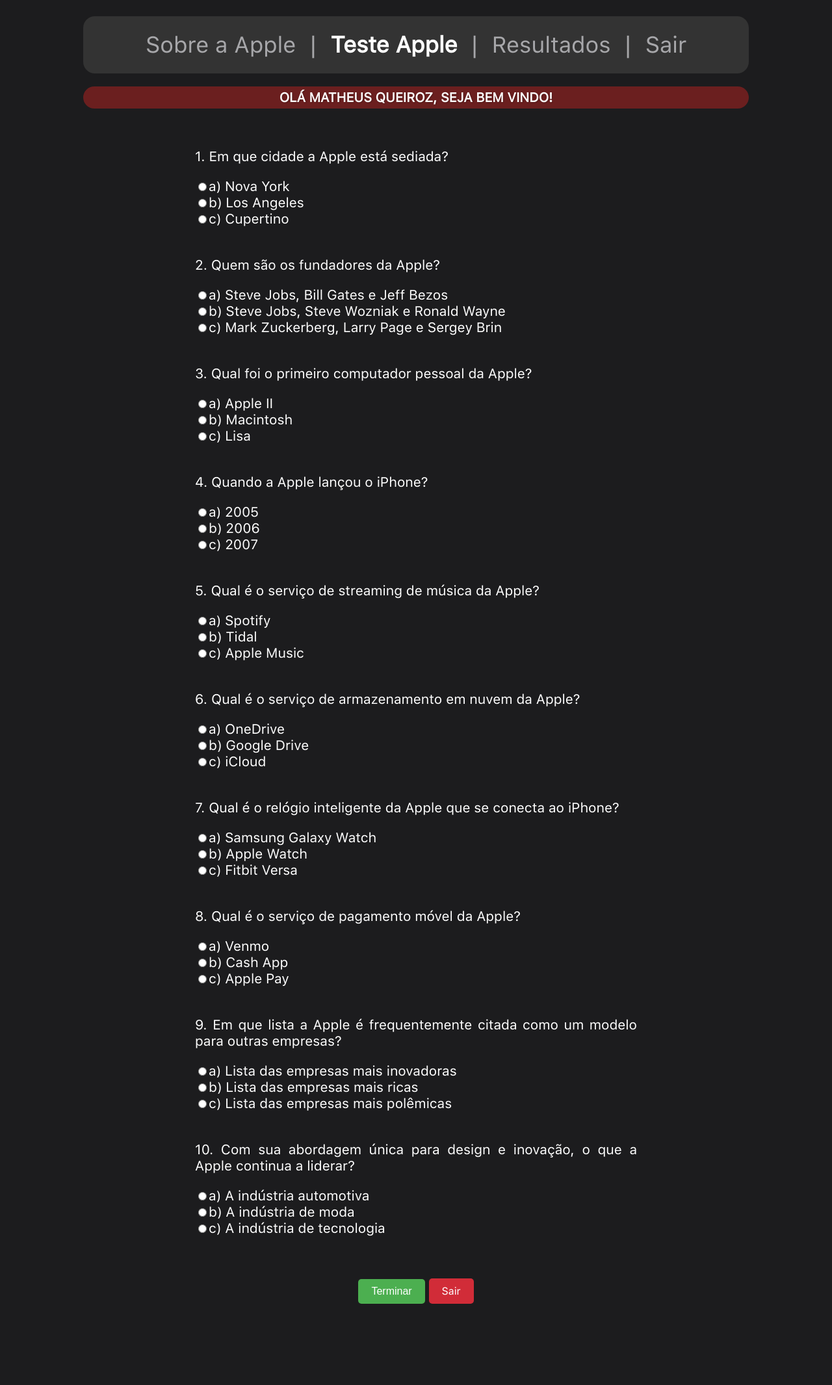
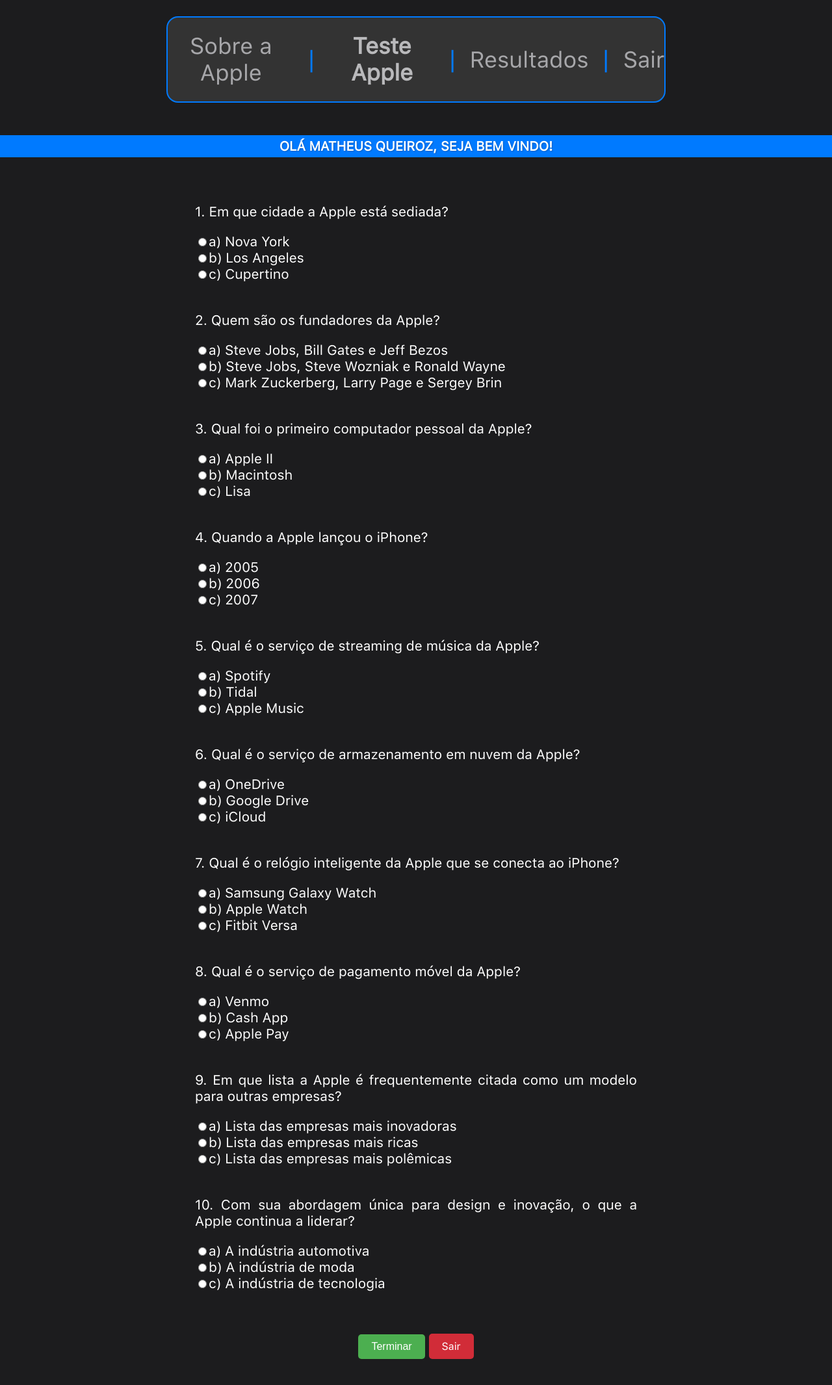
Before and after one commit to Mats057/Site-quiz-apple, a PHP site: page /formp.php in a window 1280 px wide. Shown: the whole page at 65% size. Before the commit the page ends 2006 px from the top, so only its background shows below. Run offline with PHP 8.4, Linux system fonts and the light colour scheme; a user stored in the database is signed in.

Commit message:
mudando e adicionando  o design mais uma vez

```diff
--- a/css/estilo.css
+++ b/css/estilo.css
@@ -7,6 +7,7 @@
   --cor-letra: #ffffff;
   --cor-letra2: #a7a7aa;
   --cor-menu:#333333;
+  --cor-apple: #007aff;
 }
 body {
   background-color: var(--cor-fundo);
@@ -20,14 +21,15 @@
 }
 
 header {
-  background-color: #333333;
-  color: var(--cor-letra);
+  background-color: var(--cor-menu);
+  color: #b9b9bb;
   display: flex;
   justify-content: center;
   align-items: center;
   text-align: center;
-  margin: 25px 10% 20px;
+  margin: 25px 20% 20px;
   border-radius: 18px;
+  border: var(--cor-apple) 2px solid;
 }
 
 #title {
@@ -68,7 +70,7 @@
 .space {
   font-size: 40px;
   margin: auto 20px;
-  color: var(--cor-letra2);
+  color: var(--cor-apple);
 }
 
 #options {
@@ -142,10 +144,9 @@
   font-size: 20px;
   color: #fff;
   text-align: center;
-  margin: 20px 10%;
+  margin: 50px auto;
   padding: 5px;
-  border-radius: 20px;
-  background: #6b1f1f;
+  background: var(--cor-apple);
   text-shadow: 1px 1px 2px rgba(0, 0, 0, 0.25);
 }
 
--- a/php/salvar_result.php
+++ b/php/salvar_result.php
@@ -44,7 +44,7 @@
 $teste_usuario = "SELECT usuario FROM resultados WHERE usuario='" . $_SESSION['usuario'] . "'";
 $testando_usuario = mysqli_query($sql, $teste_usuario);
 if (($testando_usuario) and ($testando_usuario->num_rows != 0)) {
-    $_SESSION['msg'] = "Você já fez esse teste";
+    //$_SESSION['msg'] = "Você já fez esse teste";
 } else {
     $result_usuario = "INSERT INTO resultados (usuario, nota) VALUES (
         '" . $_SESSION['usuario'] . "',
@@ -86,8 +86,8 @@
                 echo '<div id="restrita-rep"><h2 class="text-center">' . $_SESSION['nome'] . ' já fez o teste, exclua a nota antiga para refazer!</h2></div>';
                 unset($_SESSION['msg']);
             } else {
+                echo '<div id="respostas">';
                 echo '<div id="restrita"><h7 class="text-center">Olá ' . $_SESSION['nome'] . ', seus resultados estão logo abaixo!</h7></div>';
-                echo '<div id="respostas">';
                 echo '<label class="resp" for="perg1">';
                 if ($_POST['perg1'] == '1c') {
                     echo '1. Você escolheu a letra "c) Cupertino" e acertou';
```
Also changed, not shown: other parts of css/estilo.css (+19 -4 lines).
